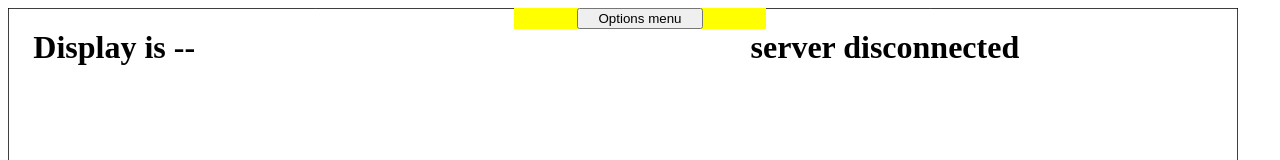
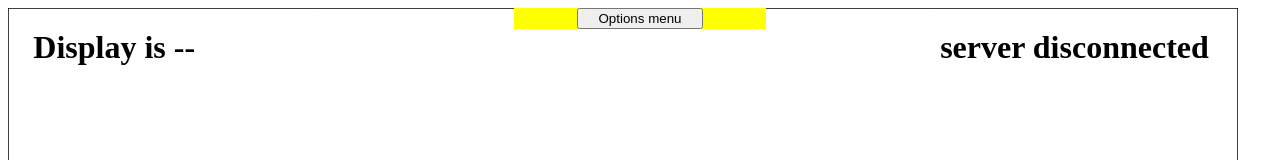
Before and after one commit to James-Is-A-Name/webSocketGameSpace, a website: page public/display.html in a window 1280 px wide. Shown: the top 160 px of the page. Drawn offline with Linux system fonts and the light colour scheme.

Commit message:
shift server connection message

```diff
--- a/public/display.html
+++ b/public/display.html
@@ -16,7 +16,7 @@
     <div style="position:relative; text-align: center" id="topDiv">
         <h1 style="position: absolute; left: 2%" id="displayId">Display is --</h1>
 
-        <h1 style="position: absolute; right: 20%" id="serverConnectionState">Server Connection</h1>
+        <h1 style="position: absolute; right: 5%" id="serverConnectionState">Server Connection</h1>
         <!-- if this is broken onto multiple lines then the linebreaks count as text elements annoyingly -->
         <div id="menuSection" style="position: absolute; z-index: 999; left: 40%; top: 0%; width: 20%; background-color: yellow; text-align: center"><button style="width: 50%; height: 100%" onclick="swapMenuContent(true)">Options menu</button></div>
 
```
